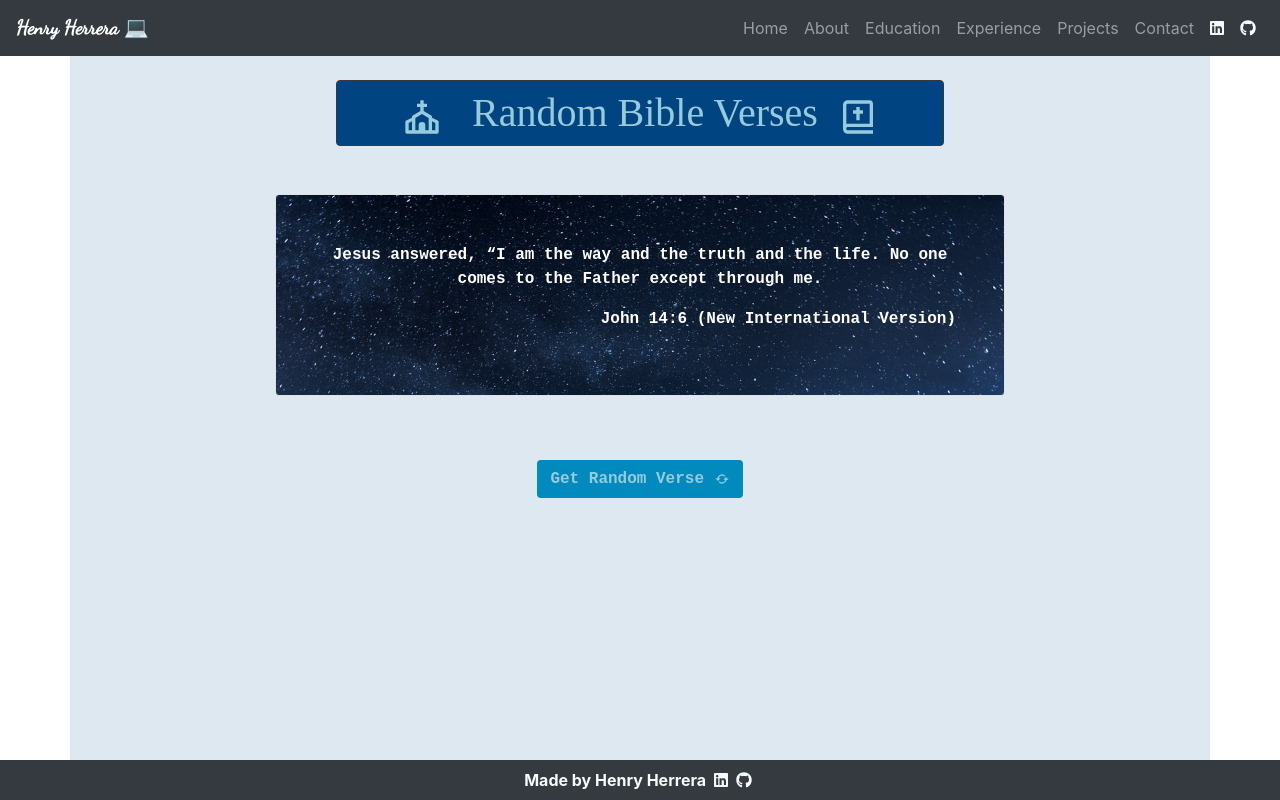
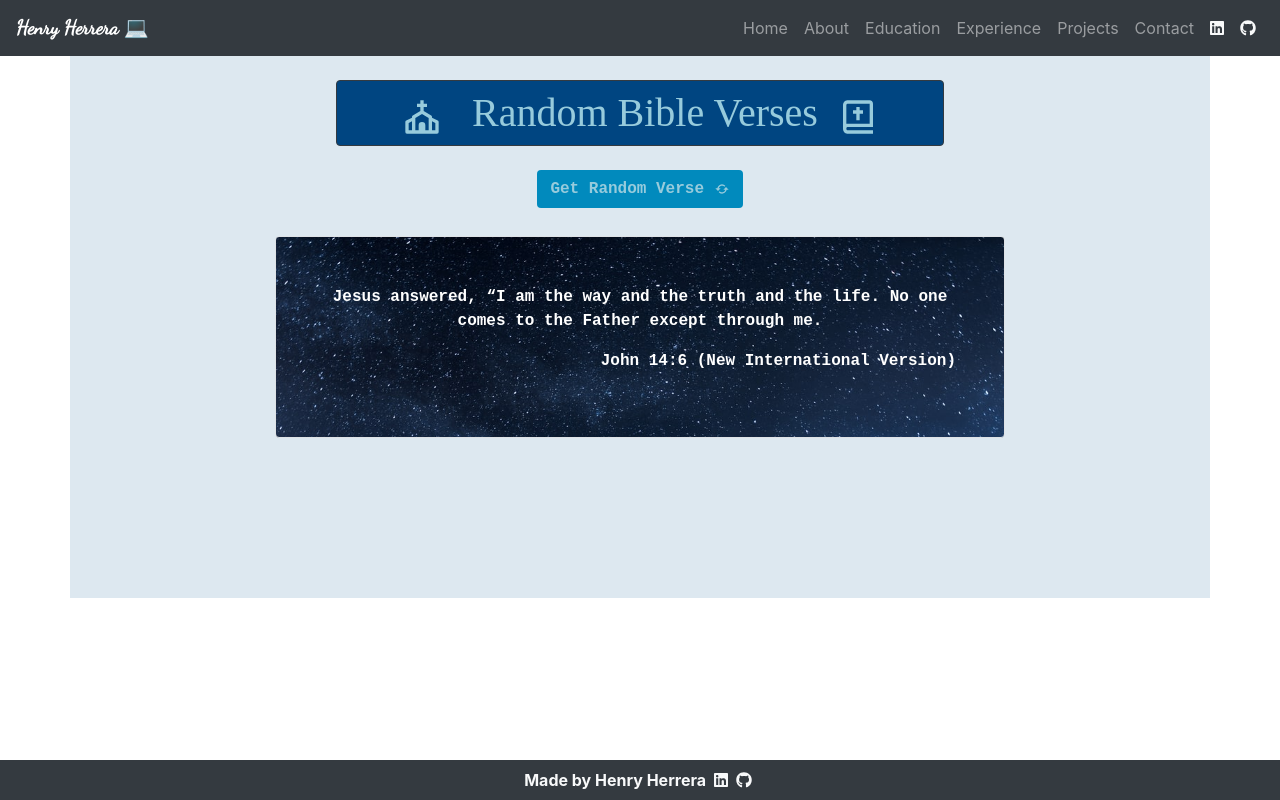
Before and after one commit to hjhm2018/my-portfolio, a React (Create React App) app: page /randombibleversesapp in a window 1280 px wide. Built offline with nearby package versions, Linux system fonts and the light colour scheme; a web font is replaced by a local one.

Commit message:
changed a component

```diff
--- a/src/components/RandomBibleVersesApp.js
+++ b/src/components/RandomBibleVersesApp.js
@@ -39,6 +39,19 @@ function RandomBibleVersesApp() {
             <BiChurch /> &nbsp; Random Bible Verses &nbsp;
             <BiBible />
           </h1>
+          <div className="col-12 text-center">
+            <button
+              className="btn mt-3 mb-1 font-weight-bold"
+              style={{
+                backgroundColor: "#018abd",
+                color: "#97cbdc",
+                fontFamily: "Courier New, monospace",
+              }}
+              onClick={generateRandomId}
+            >
+              Get Random Verse <BiRefresh />
+            </button>
+          </div>
           {verses
             .filter((verse) => verse.id === id)
             .map((verse, index) => {
@@ -50,7 +63,7 @@ function RandomBibleVersesApp() {
                     backgroundSize: "cover",
                     backgroundRepeat: "no-repeat",
                   }}
-                  className="border rounded m-5 p-5 col-sm-12 mx-auto"
+                  className="border rounded m-4 p-5 col-sm-12 mx-auto"
                   key={index}
                 >
                   <p
@@ -68,19 +81,6 @@ function RandomBibleVersesApp() {
                 </div>
               );
             })}
-          <div className="col-12 text-center pb-5 mb-5">
-            <button
-              className="btn mt-3 mb-5 font-weight-bold"
-              style={{
-                backgroundColor: "#018abd",
-                color: "#97cbdc",
-                fontFamily: "Courier New, monospace",
-              }}
-              onClick={generateRandomId}
-            >
-              Get Random Verse <BiRefresh />
-            </button>
-          </div>
         </div>
       </div>
       <div className="invisible m-3 p-3">Invisible container</div>
```
